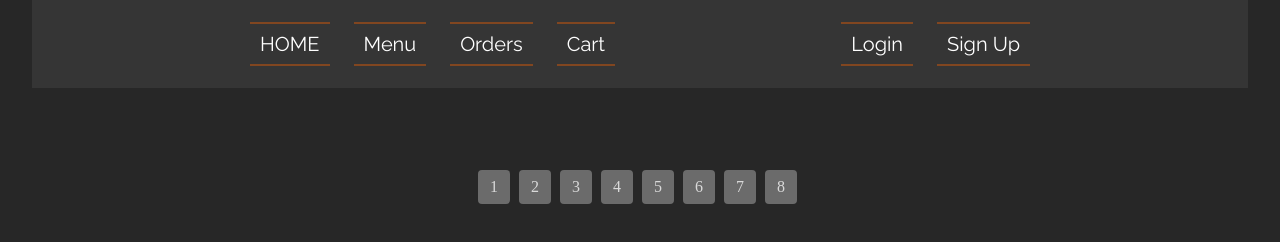
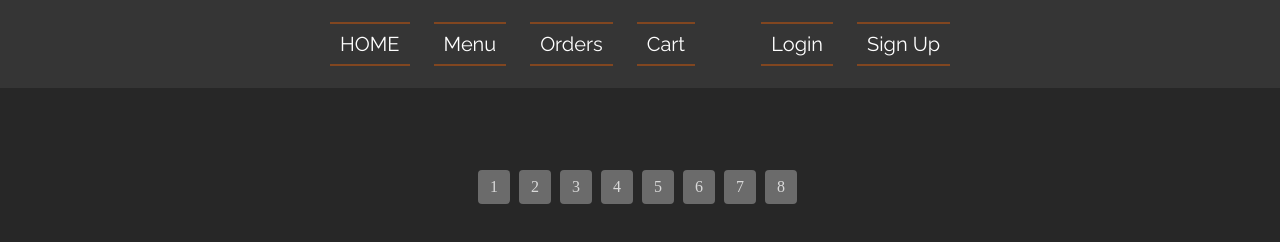
Before and after one commit to momenw2/M-market, a plain HTML site: page m-market/html/menu.html in a window 1280 px wide. Drawn offline with Linux system fonts and the light colour scheme; no server answers.

Commit message:
Update menu.css

```diff
--- a/m-market/css/menu.css
+++ b/m-market/css/menu.css
@@ -12,7 +12,7 @@ div.container {
     justify-content: space-between;
     font-family: 20px Raleway;
     margin: 0 auto;
-    padding: 2em 13em;
+    padding: 2em 20em;
     /* text-align: left; */
 }
 
```
